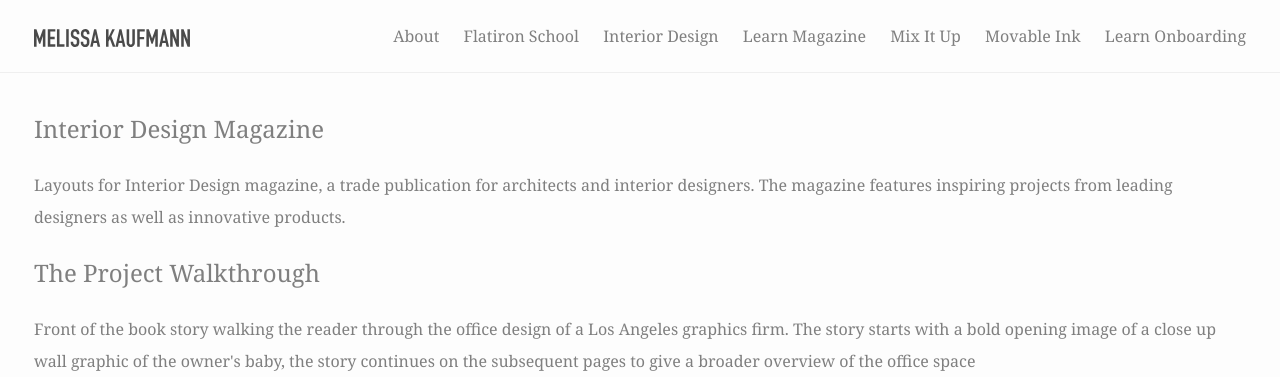
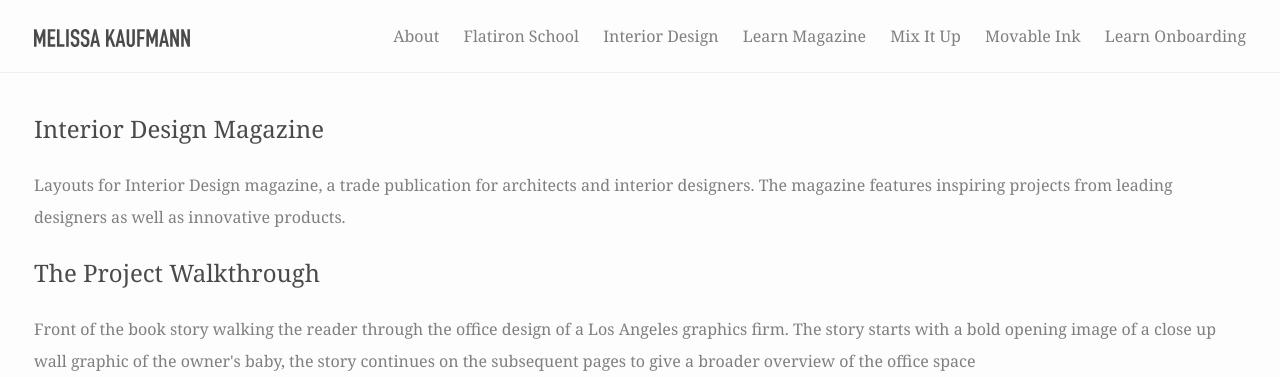
Before and after one commit to melissakaufmann-zz/portfolio, a Jekyll site: the page built from interior-design.html, in a window 1280 px wide. Shown: the top 377 px of the page. Built offline with Jekyll 4.4.1, drawn with Linux system fonts in a browser that asks for light colours; some web fonts are replaced.

Commit message:
update heading and link styles

```diff
--- a/_sass/minima/_base.scss
+++ b/_sass/minima/_base.scss
@@ -85,6 +85,7 @@ li {
  */
 h1, h2, h3, h4, h5, h6 {
   font-weight: $base-font-weight;
+  color: #4a4a4a;
 }
 
 
@@ -95,13 +96,15 @@ h1, h2, h3, h4, h5, h6 {
 a {
   color: $brand-color;
   text-decoration: none;
+  transition: 0.3s;
 
   &:visited {
-    color: darken($brand-color, 15%);
+    color: darken($brand-color, 20%);
+    text-decoration: none;
   }
 
   &:hover {
-    color: $text-color;
+    color: darken($brand-color, 20%);
     text-decoration: underline;
   }
 }
@@ -166,7 +169,7 @@ pre {
   padding-left: $spacing-unit;
   @extend %clearfix;
 
-  @include media-query($on-laptop) {
+  @include media-query($on-medium) {
     max-width: -webkit-calc(#{$content-width} - (#{$spacing-unit}));
     max-width:         calc(#{$content-width} - (#{$spacing-unit}));
     padding-right: $spacing-unit / 2;
```
